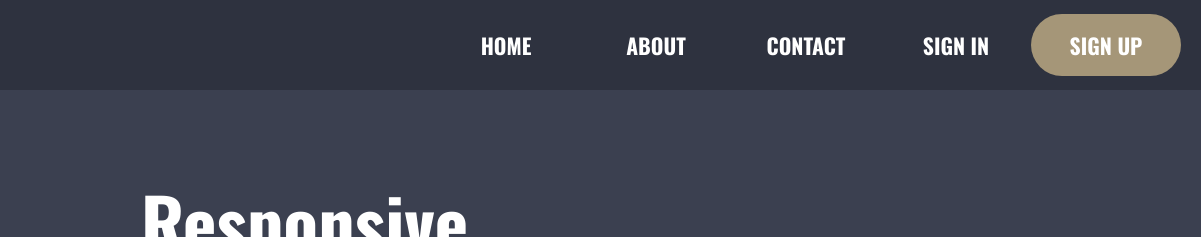
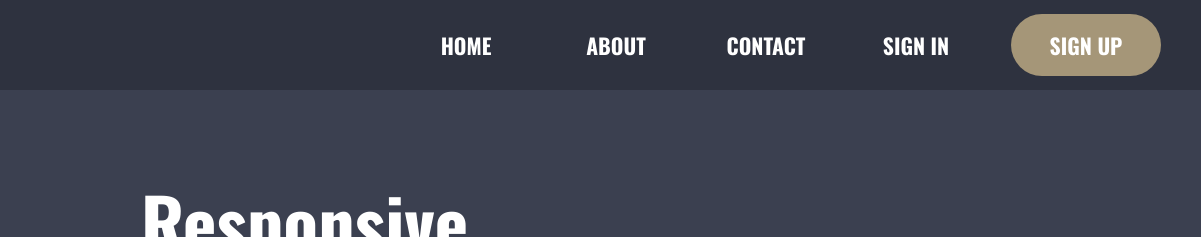
Before and after one commit to nnall/CRL-Bonus-Challenge, a plain HTML site: page index.html in a window 1280 px wide. Shown: the top 237 px of the page, 79-1280 px from the left. Drawn offline with nearby package versions, Linux system fonts and the light colour scheme.

Commit message:
css change

```diff
--- a/main.css
+++ b/main.css
@@ -215,7 +215,6 @@ nav{
     padding-bottom:5rem;
   }
 
-
 /* .......... LEFT............. */
 
 h3{
@@ -265,11 +264,9 @@ h3{
     background-color: var(--mediumGrey);
 }
 
-
 .footer__top{
     margin:2.5rem 0 5rem 0;
 }
-
 
 h2{
     max-width:max-content;
@@ -282,12 +279,9 @@ h2{
  color:var(--tan);
 }
 
-
 .footer__list__item{
     margin-bottom:2rem;
 }
-
-
 
 .footer__para, .footer__link{
    font-weight: normal;
@@ -305,8 +299,6 @@ h2{
 }
 
 @media (min-width:700px){
-
-
 /* add side padding to all sections except for the two in the .hero, and the two in the footer */
     section:not(.hero__left):not(.hero__right):not(.container__footer > *){
         padding:0 5%;
@@ -437,6 +429,10 @@ nav{
     border-top: none;;
 }
 
+.nav__list__item:last-child:hover{
+    background-color:inherit;
+}
+
 /* adjust width of the nav list <li>'s (except for the btn-containing one), plus also the btn itself */
 .nav__list__item:not(:has(.nav__list__btn)), .nav__list__btn {
     min-width:15rem;
@@ -444,7 +440,7 @@ nav{
 }
 
 .nav__list__item:has(button){
-    padding:0;
+    padding:0 2rem;
 }
 
 /* ...............................MAIN............................ */
```
